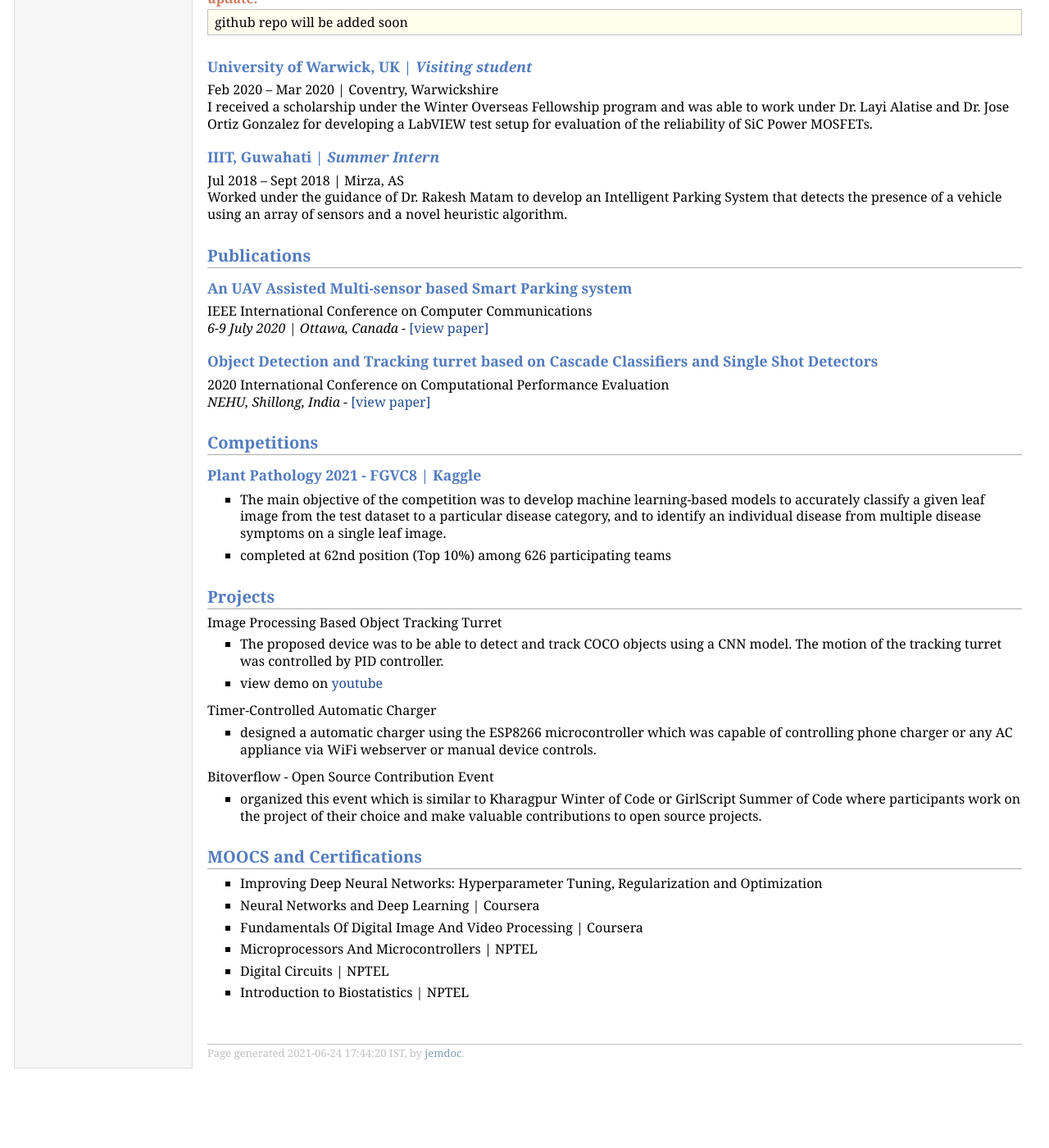
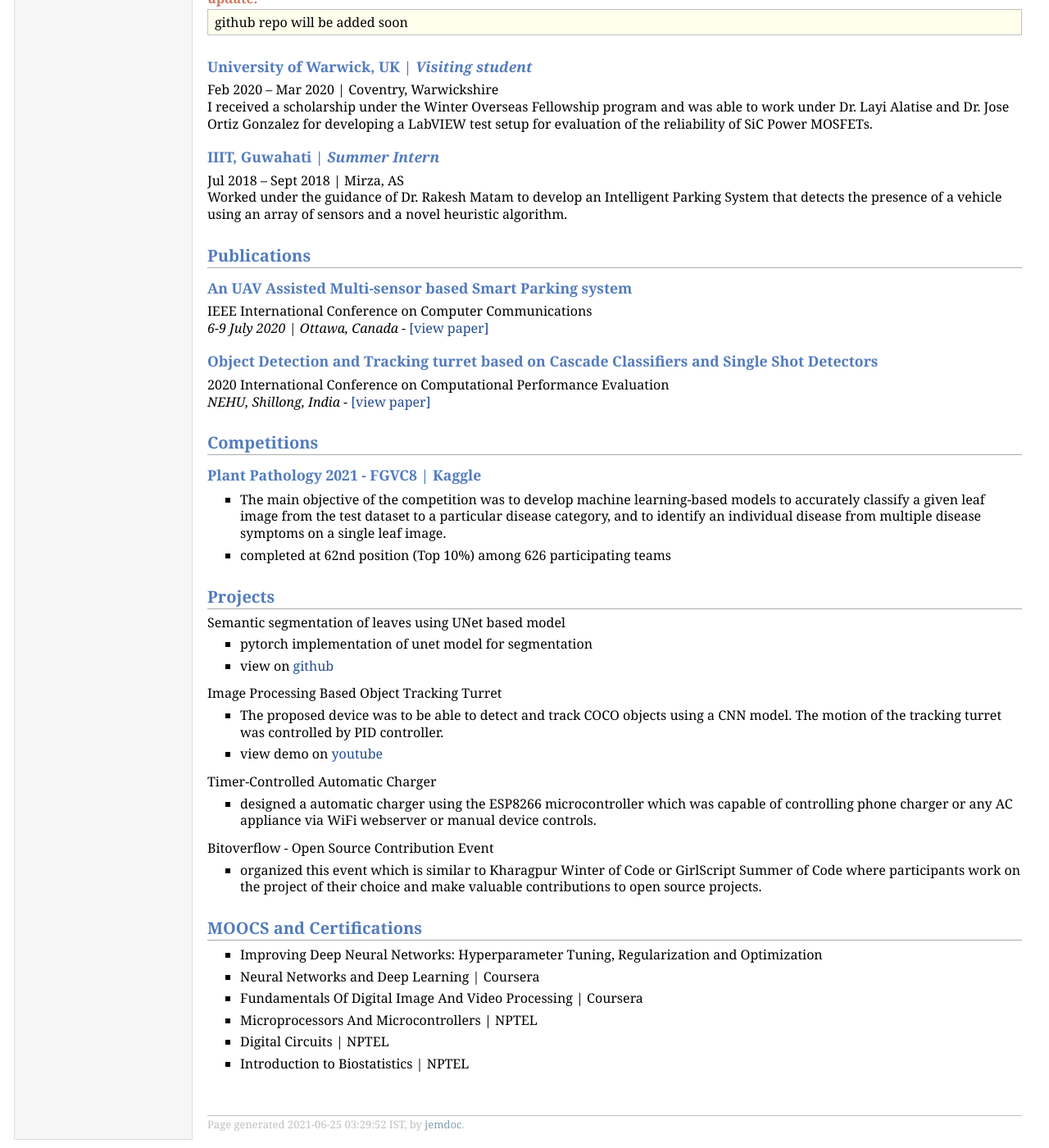
Before and after one commit to rusty-electron/rusty-electron.github.io, a Jekyll site: the page resume/index.html, which Jekyll copies as it is, in a window 1280 px wide and 1400 px high, scrolled down 825 px. Shown: the whole window at 82% size. Built offline with Jekyll 4.4.1, drawn with Linux system fonts in a browser that asks for light colours; before the commit the page ends 2138 px from its top, so only the background shows below that.

Commit message:
update resume

```diff
--- a/resume/education.html
+++ b/resume/education.html
@@ -35,7 +35,7 @@ Percentage: <tt>86.6</tt></p>
 Percentage: <tt>87.6</tt></p>
 <div id="footer">
 <div id="footer-text">
-Page generated 2021-06-24 17:27:20 IST, by <a href="http://jemdoc.jaboc.net/">jemdoc</a>.
+Page generated 2021-06-25 03:29:52 IST, by <a href="http://jemdoc.jaboc.net/">jemdoc</a>.
 </div>
 </div>
 </td>
--- a/resume/extra.html
+++ b/resume/extra.html
@@ -29,7 +29,7 @@
 <p><i>Technical Advisor and Event Organizer</i></p>
 <div id="footer">
 <div id="footer-text">
-Page generated 2021-06-24 17:27:20 IST, by <a href="http://jemdoc.jaboc.net/">jemdoc</a>.
+Page generated 2021-06-25 03:29:52 IST, by <a href="http://jemdoc.jaboc.net/">jemdoc</a>.
 </div>
 </div>
 </td>
--- a/resume/index.html
+++ b/resume/index.html
@@ -75,6 +75,13 @@ heuristic algorithm.</p>
 </li>
 </ul>
 <h2>Projects</h2>
+<p>Semantic segmentation of leaves using UNet based model</p>
+<ul>
+<li><p>pytorch implementation of unet model for segmentation</p>
+</li>
+<li><p>view on <a href="https://github.com/gvil-research/leaf-segmentation-unet">github</a></p>
+</li>
+</ul>
 <p>Image Processing Based Object Tracking Turret</p>
 <ul>
 <li><p>The proposed device was to be able to detect and track COCO objects
@@ -115,7 +122,7 @@ their choice and make valuable contributions to open source projects.</p>
 </ul>
 <div id="footer">
 <div id="footer-text">
-Page generated 2021-06-24 17:44:20 IST, by <a href="http://jemdoc.jaboc.net/">jemdoc</a>.
+Page generated 2021-06-25 03:29:52 IST, by <a href="http://jemdoc.jaboc.net/">jemdoc</a>.
 </div>
 </div>
 </td>
```
Also changed, not shown: 1 other file.
